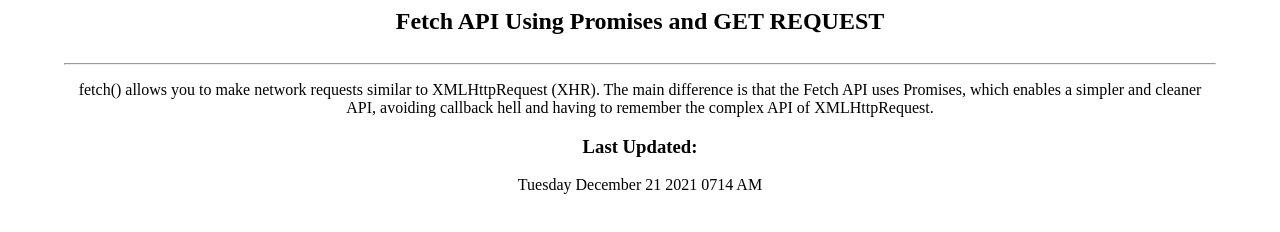
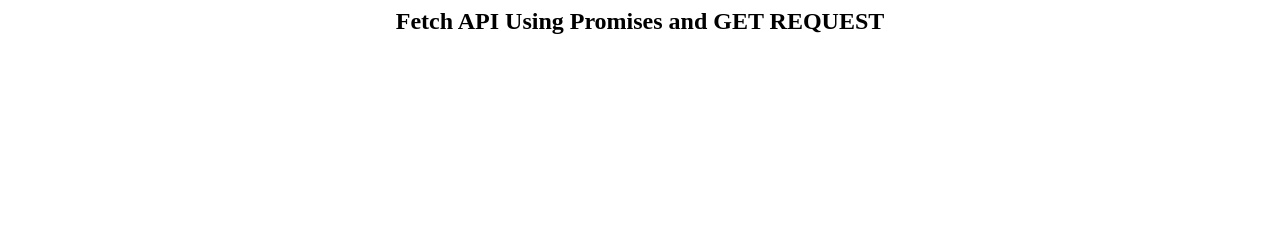
Before and after one commit to pranitashah17/fetch-html-table, a plain HTML site: page index.html in a window 1280 px wide. Drawn offline with Linux system fonts and the light colour scheme; no server answers.

Commit message:
Update index.html

```diff
--- a/index.html
+++ b/index.html
@@ -21,13 +21,5 @@
       <table id="users"></table>
     </div>
 
-    <hr>
-
-    <p>fetch() allows you to make network requests similar to XMLHttpRequest (XHR). The main difference is that the Fetch API uses Promises, which enables a simpler and cleaner API, avoiding callback hell and having to remember the complex API of XMLHttpRequest.</p>
-
-    <h3>Last Updated:</h3>
-    <p>Tuesday December 21 2021 0714 AM</p>
-
-    <!-- Link JavaScript file -->
     <script src="main.js"></script>
   </body>
```
